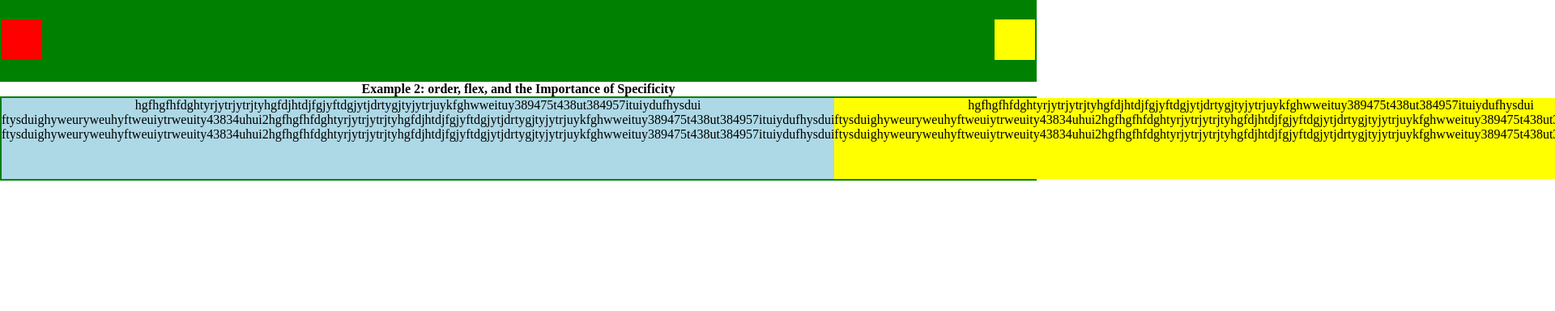
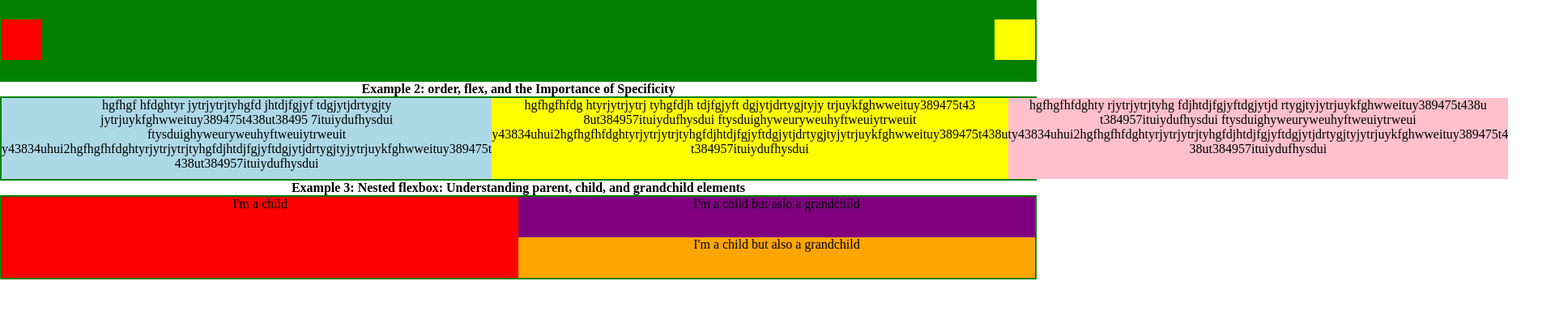
Before and after one commit to GAB3MAN7274/flexboxlayouts, a plain HTML site: page index.html in a window 1280 px wide. Shown: the part 58-442 px from the top of the page at 81% size, 1920 px wide, since content can reach past the window. Drawn offline with Linux system fonts and the light colour scheme.

Commit message:
Changes done

```diff
--- a/index.html
+++ b/index.html
@@ -27,20 +27,47 @@
 <div class="parent example2">
 <div class="mainbox">
 <p>
-    hgfhgfhfdghtyrjytrjytrjtyhgfdjhtdjfgjyftdgjytjdrtygjtyjytrjuykfghwweituy389475t438ut384957ituiydufhysdui ftysduighyweuryweuhyftweuiytrweuity43834uhui2hgfhgfhfdghtyrjytrjytrjtyhgfdjhtdjfgjyftdgjytjdrtygjtyjytrjuykfghwweituy389475t438ut384957ituiydufhysdui ftysduighyweuryweuhyftweuiytrweuity43834uhui2hgfhgfhfdghtyrjytrjytrjtyhgfdjhtdjfgjyftdgjytjdrtygjtyjytrjuykfghwweituy389475t438ut384957ituiydufhysdui
+    hgfhgfhfdg htyrjytrjytrj tyhgfdjh tdjfgjyft dgjytjdrtygjtyjy trjuykfghwweituy389475t43 8ut384957ituiydufhysdui ftysduighyweuryweuhyftweuiytrweuit y43834uhui2hgfhgfhfdghtyrjytrjytrjtyhgfdjhtdjfgjyftdgjytjdrtygjtyjytrjuykfghwweituy389475t438u t384957ituiydufhysdui
 </p>
 </div>
 <div class="aside1">
 <p>
-    hgfhgfhfdghtyrjytrjytrjtyhgfdjhtdjfgjyftdgjytjdrtygjtyjytrjuykfghwweituy389475t438ut384957ituiydufhysdui ftysduighyweuryweuhyftweuiytrweuity43834uhui2hgfhgfhfdghtyrjytrjytrjtyhgfdjhtdjfgjyftdgjytjdrtygjtyjytrjuykfghwweituy389475t438ut384957ituiydufhysdui ftysduighyweuryweuhyftweuiytrweuity43834uhui2hgfhgfhfdghtyrjytrjytrjtyhgfdjhtdjfgjyftdgjytjdrtygjtyjytrjuykfghwweituy389475t438ut384957ituiydufhysdui
+    hgfhgf hfdghtyr jytrjytrjtyhgfd jhtdjfgjyf tdgjytjdrtygjty jytrjuykfghwweituy389475t438ut38495 7ituiydufhysdui ftysduighyweuryweuhyftweuiytrweuit y43834uhui2hgfhgfhfdghtyrjytrjytrjtyhgfdjhtdjfgjyftdgjytjdrtygjtyjytrjuykfghwweituy389475t 438ut384957ituiydufhysdui
 </p>
 </div>
 <div class="aside2">
 <p>
-    hgfhgfhfdghtyrjytrjytrjtyhgfdjhtdjfgjyftdgjytjdrtygjtyjytrjuykfghwweituy389475t438ut384957ituiydufhysdui ftysduighyweuryweuhyftweuiytrweuity43834uhui2hgfhgfhfdghtyrjytrjytrjtyhgfdjhtdjfgjyftdgjytjdrtygjtyjytrjuykfghwweituy389475t438ut384957ituiydufhysdui ftysduighyweuryweuhyftweuiytrweuity43834uhui2hgfhgfhfdghtyrjytrjytrjtyhgfdjhtdjfgjyftdgjytjdrtygjtyjytrjuykfghwweituy389475t438ut384957ituiydufhysdui
+    hgfhgfhfdghty rjytrjytrjtyhg fdjhtdjfgjyftdgjytjd rtygjtyjytrjuykfghwweituy389475t438u t384957ituiydufhysdui ftysduighyweuryweuhyftweuiytrweui ty43834uhui2hgfhgfhfdghtyrjytrjytrjtyhgfdjhtdjfgjyftdgjytjdrtygjtyjytrjuykfghwweituy389475t4 38ut384957ituiydufhysdui
 </p>
 </div>
 </div>
 
+<h4>Example 3: Nested flexbox: Understanding parent, child, and grandchild elements</h4>
+
+<div class="parent example3">
+
+    <div class="child red">
+        <p>I'm a child</p>
+    </div>
+
+    <div class="child yellow">
+        <div class="child grandchild purple">
+            <p>I'm a child but aslo a grandchild</p>
+        </div>
+
+        <div class="child grandchild orange">
+            <p>I'm a child but also a grandchild</p>
+        </div>
+
+    </div>
+
+</div>
+
+<div
+
+
+
+
+
 </body>
 </html>
--- a/style.css
+++ b/style.css
@@ -49,3 +49,14 @@ align-items: stretch;
     order: 3;
     flex: 1;
 }
+
+.example3 .child {
+    flex:1;
+}
+
+.purple {
+    background-color: purple;
+}
+.orange {
+    background-color: orange;
+}
```
